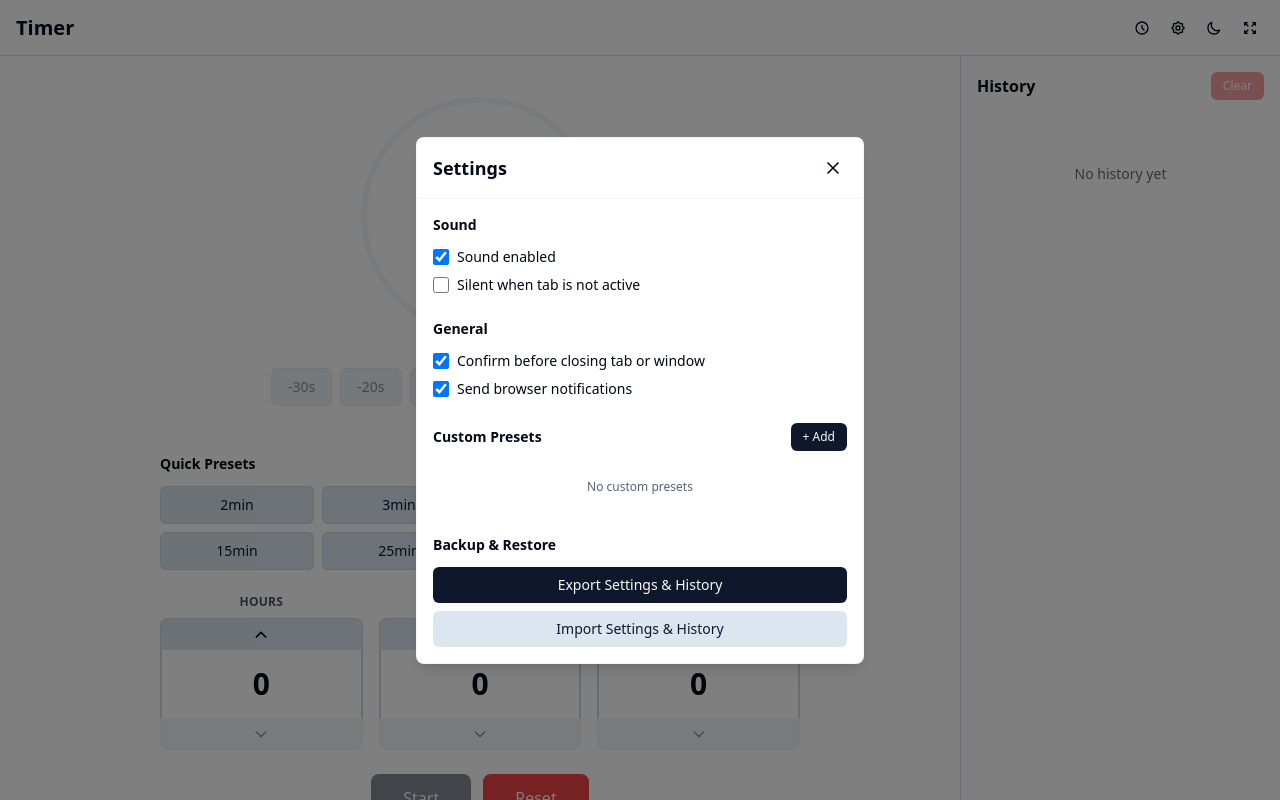
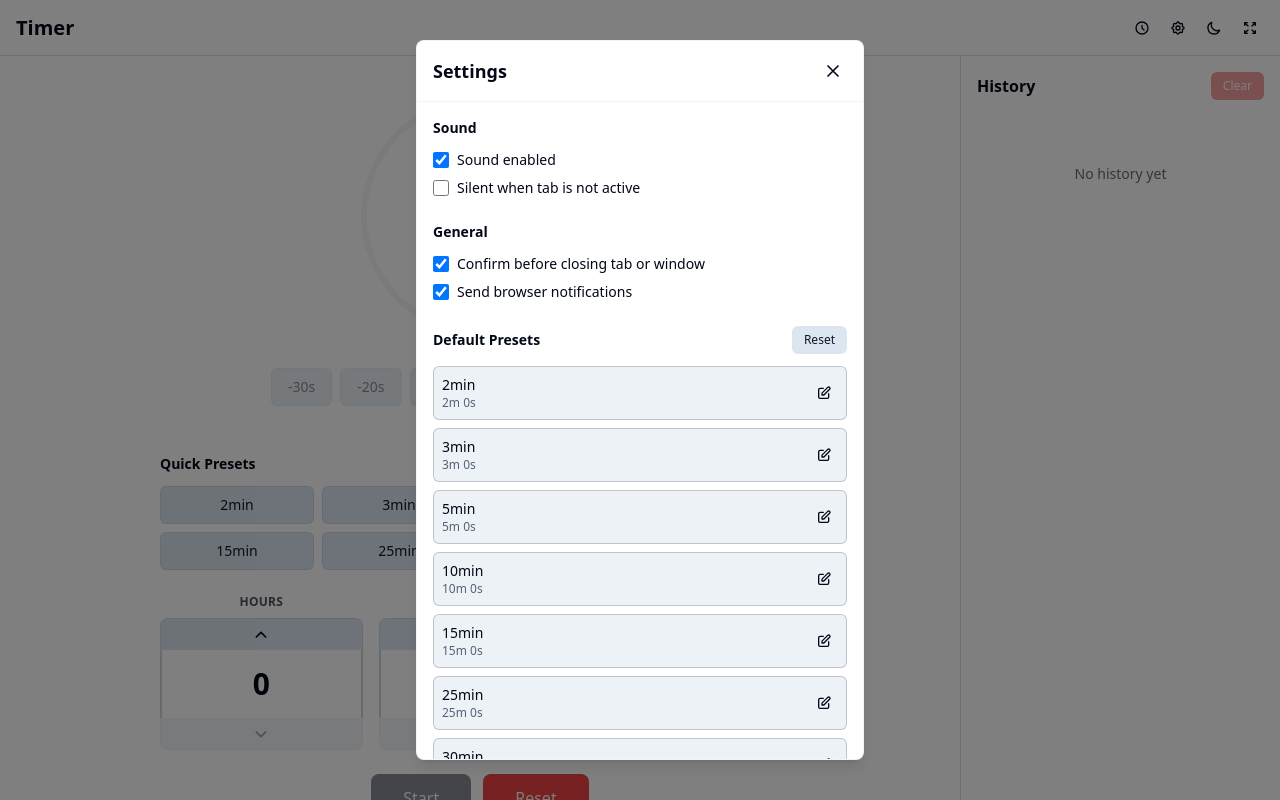
Before and after one commit to ibnuh/timer, a Vue app: page / in a window 1280 px wide. Both pictures are taken after a click on the button 1178 px from the left and 27 px from the top of the page. Built offline with nearby package versions, Linux system fonts and the light colour scheme.

Commit message:
Allow to customize presets

```diff
--- a/src/components/SettingsPopup.vue
+++ b/src/components/SettingsPopup.vue
@@ -71,6 +71,42 @@
             </div>
           </div>
 
+          <!-- Default Presets -->
+          <div>
+            <div class="flex items-center justify-between mb-3">
+              <h3 class="text-sm font-semibold">Default Presets</h3>
+              <button
+                @click="resetDefaultPresets"
+                class="px-3 py-1.5 rounded-md bg-secondary text-secondary-foreground text-xs font-medium hover:bg-secondary/80 transition-colors"
+              >
+                Reset
+              </button>
+            </div>
+            <div v-if="defaultPresets.length === 0" class="text-xs text-muted-foreground text-center py-4">
+              No default presets
+            </div>
+            <div v-else class="space-y-2">
+              <div
+                v-for="preset in defaultPresets"
+                :key="preset.id"
+                class="flex items-center gap-2 p-2 bg-secondary/50 rounded-md border border-primary/20"
+              >
+                <div class="flex-1">
+                  <div class="text-sm font-medium">{{ preset.label }}</div>
+                  <div class="text-xs text-muted-foreground">{{ formatPresetTime(preset.seconds) }}</div>
+                </div>
+                <button
+                  @click="editPreset(preset, true)"
+                  class="p-1.5 rounded hover:bg-secondary transition-colors"
+                >
+                  <svg class="w-4 h-4" fill="none" stroke="currentColor" viewBox="0 0 24 24">
+                    <path stroke-linecap="round" stroke-linejoin="round" stroke-width="2" d="M11 5H6a2 2 0 00-2 2v11a2 2 0 002 2h11a2 2 0 002-2v-5m-1.414-9.414a2 2 0 112.828 2.828L11.828 15H9v-2.828l8.586-8.586z" />
+                  </svg>
+                </button>
+              </div>
+            </div>
+          </div>
+
           <!-- Custom Presets -->
           <div>
             <div class="flex items-center justify-between mb-3">
@@ -117,6 +153,9 @@
 
           <!-- Add/Edit Preset Form -->
           <div v-if="showAddPreset || editingPreset" class="p-3 bg-secondary/30 rounded-md space-y-3">
+            <div v-if="editingPreset && isEditingDefault" class="text-xs text-muted-foreground italic">
+              Editing default preset
+            </div>
             <div>
               <label class="block text-xs font-medium mb-1">Label</label>
               <input
@@ -218,8 +257,10 @@ const confirmBeforeClose = ref(settingsStore.settings.confirmBeforeClose)
 const notificationsEnabled = ref(settingsStore.settings.notificationsEnabled)
 const showAddPreset = ref(false)
 const editingPreset = ref<TimerPreset | null>(null)
+const isEditingDefault = ref(false)
 const presetForm = ref({ label: '', seconds: 60 })
 
+const defaultPresets = computed(() => settingsStore.settings.defaultPresets || [])
 const customPresets = computed(() => settingsStore.settings.customPresets || [])
 
 const formatPresetTime = (seconds: number) => {
@@ -261,7 +302,11 @@ const savePreset = () => {
   }
 
   if (editingPreset.value) {
-    settingsStore.updateCustomPreset(editingPreset.value.id!, presetForm.value)
+    if (isEditingDefault.value) {
+      settingsStore.updateDefaultPreset(editingPreset.value.id!, presetForm.value)
+    } else {
+      settingsStore.updateCustomPreset(editingPreset.value.id!, presetForm.value)
+    }
   } else {
     settingsStore.addCustomPreset(presetForm.value)
   }
@@ -272,13 +317,21 @@ const savePreset = () => {
 const cancelPresetEdit = () => {
   showAddPreset.value = false
   editingPreset.value = null
+  isEditingDefault.value = false
   presetForm.value = { label: '', seconds: 60 }
 }
 
-const editPreset = (preset: TimerPreset) => {
+const editPreset = (preset: TimerPreset, isDefault: boolean = false) => {
   editingPreset.value = preset
+  isEditingDefault.value = isDefault
   presetForm.value = { label: preset.label, seconds: preset.seconds }
   showAddPreset.value = false
+}
+
+const resetDefaultPresets = () => {
+  if (confirm('Are you sure you want to reset all default presets to their original values?')) {
+    settingsStore.resetDefaultPresets()
+  }
 }
 
 const removePreset = (id: string) => {
--- a/src/components/TimerView.vue
+++ b/src/components/TimerView.vue
@@ -380,18 +380,8 @@ const silentOnTabOpen = ref(settingsStore.settings.silentOnTabOpen)
 let intervalId: number | null = null
 
 // Timer presets - default + custom
-const defaultPresets = [
-  { label: '2min', seconds: 120 },
-  { label: '3min', seconds: 180 },
-  { label: '5min', seconds: 300 },
-  { label: '10min', seconds: 600 },
-  { label: '15min', seconds: 900 },
-  { label: '25min', seconds: 1500 },
-  { label: '30min', seconds: 1800 },
-  { label: '1hr', seconds: 3600 },
-]
-
 const presets = computed(() => {
+  const defaultPresets = settingsStore.settings.defaultPresets || []
   const custom = settingsStore.settings.customPresets || []
   return [...defaultPresets, ...custom]
 })
--- a/src/stores/settings.ts
+++ b/src/stores/settings.ts
@@ -15,7 +15,19 @@ export interface Settings {
   showHistory: boolean
   notificationsEnabled: boolean
   customPresets: TimerPreset[]
+  defaultPresets: TimerPreset[]
 }
+
+const DEFAULT_PRESETS: TimerPreset[] = [
+  { label: '2min', seconds: 120, id: 'default-2min' },
+  { label: '3min', seconds: 180, id: 'default-3min' },
+  { label: '5min', seconds: 300, id: 'default-5min' },
+  { label: '10min', seconds: 600, id: 'default-10min' },
+  { label: '15min', seconds: 900, id: 'default-15min' },
+  { label: '25min', seconds: 1500, id: 'default-25min' },
+  { label: '30min', seconds: 1800, id: 'default-30min' },
+  { label: '1hr', seconds: 3600, id: 'default-1hr' },
+]
 
 export const useSettingsStore = defineStore('settings', () => {
   const settings = ref<Settings>({
@@ -26,13 +38,19 @@ export const useSettingsStore = defineStore('settings', () => {
     showHistory: true,
     notificationsEnabled: true,
     customPresets: [],
+    defaultPresets: [...DEFAULT_PRESETS],
   })
 
   const loadSettings = () => {
     const saved = localStorage.getItem('timer-settings')
     if (saved) {
       try {
-        settings.value = { ...settings.value, ...JSON.parse(saved) }
+        const loaded = JSON.parse(saved)
+        // Migrate old settings: if defaultPresets doesn't exist, initialize with defaults
+        if (!loaded.defaultPresets) {
+          loaded.defaultPresets = [...DEFAULT_PRESETS]
+        }
+        settings.value = { ...settings.value, ...loaded }
         if (settings.value.theme === 'dark') {
           document.documentElement.classList.add('dark')
         }
@@ -104,6 +122,21 @@ export const useSettingsStore = defineStore('settings', () => {
     }
   }
 
+  const updateDefaultPreset = (id: string, preset: Partial<TimerPreset>) => {
+    if (settings.value.defaultPresets) {
+      const index = settings.value.defaultPresets.findIndex(p => p.id === id)
+      if (index !== -1) {
+        settings.value.defaultPresets[index] = { ...settings.value.defaultPresets[index], ...preset }
+        saveSettings()
+      }
+    }
+  }
+
+  const resetDefaultPresets = () => {
+    settings.value.defaultPresets = [...DEFAULT_PRESETS]
+    saveSettings()
+  }
+
   const exportSettings = () => {
     const dataStr = JSON.stringify(settings.value, null, 2)
     const dataBlob = new Blob([dataStr], { type: 'application/json' })
@@ -153,6 +186,8 @@ export const useSettingsStore = defineStore('settings', () => {
     addCustomPreset,
     removeCustomPreset,
     updateCustomPreset,
+    updateDefaultPreset,
+    resetDefaultPresets,
     exportSettings,
     importSettings,
   }
```
